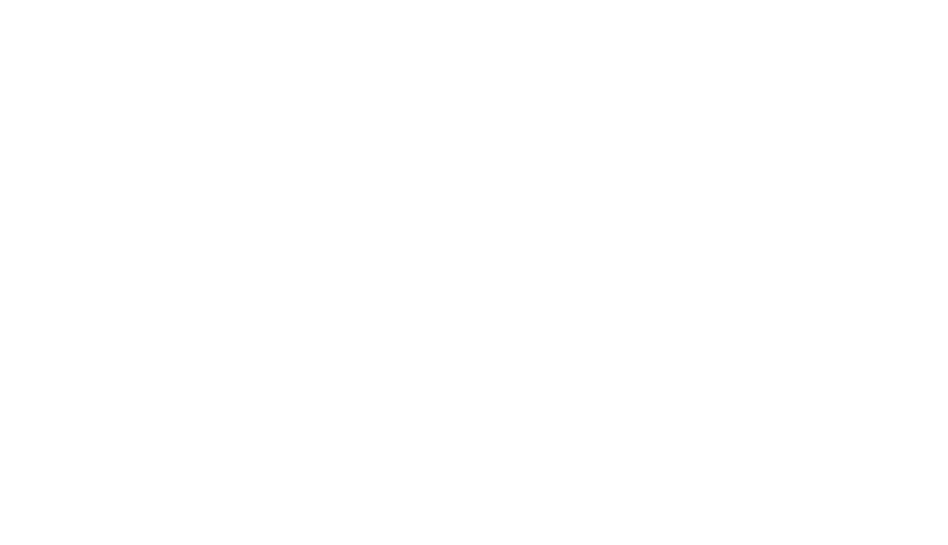
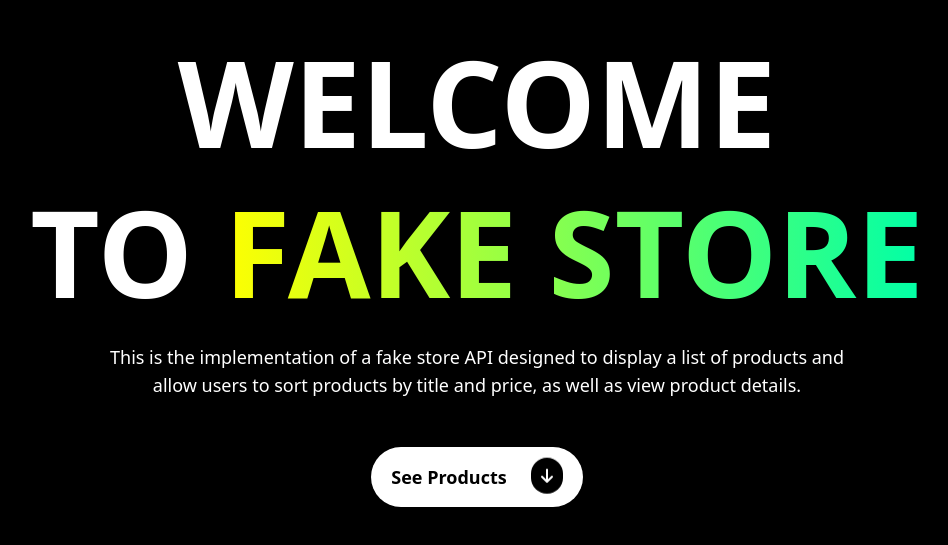
Before and after one commit to Adityapratap2004/Fake-Store-Api, a Next.js app: page / in a window 1280 px wide. Shown: the part 117-662 px from the top of the page, without its empty margins (163-1111 px from the left). Built offline with nearby package versions, Linux system fonts and the light colour scheme; no server answers.

Commit message:
tailwind config changed

```diff
--- a/app/page.js
+++ b/app/page.js
@@ -1,5 +1,5 @@
-import Hero from "@/components/Hero";
-import ProductList from "@/components/ProductList";
+import Hero from "@/Components/Hero";
+import ProductList from "@/Components/ProductList";
 
 
 
--- a/tailwind.config.js
+++ b/tailwind.config.js
@@ -2,7 +2,7 @@
 module.exports = {
   content: [
     "./pages/**/*.{js,ts,jsx,tsx,mdx}",
-    "./components/**/*.{js,ts,jsx,tsx,mdx}",
+    "./Components/**/*.{js,ts,jsx,tsx,mdx}",
     "./app/**/*.{js,ts,jsx,tsx,mdx}",
   ],
   theme: {
```
